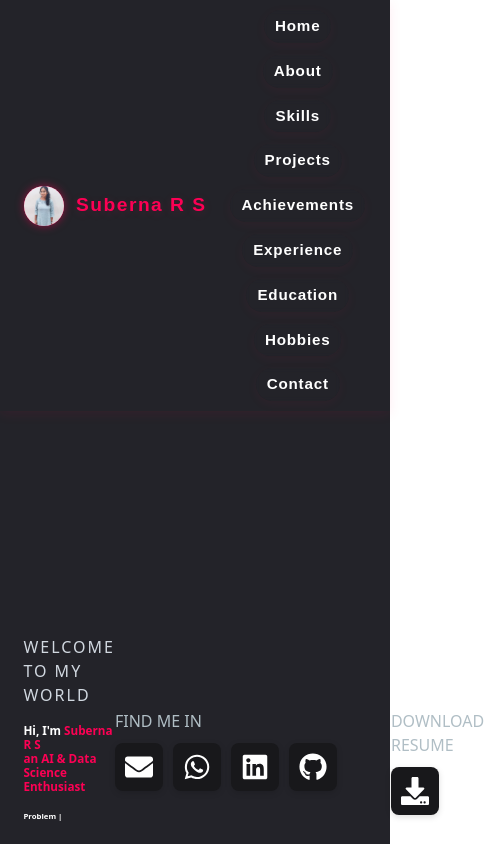
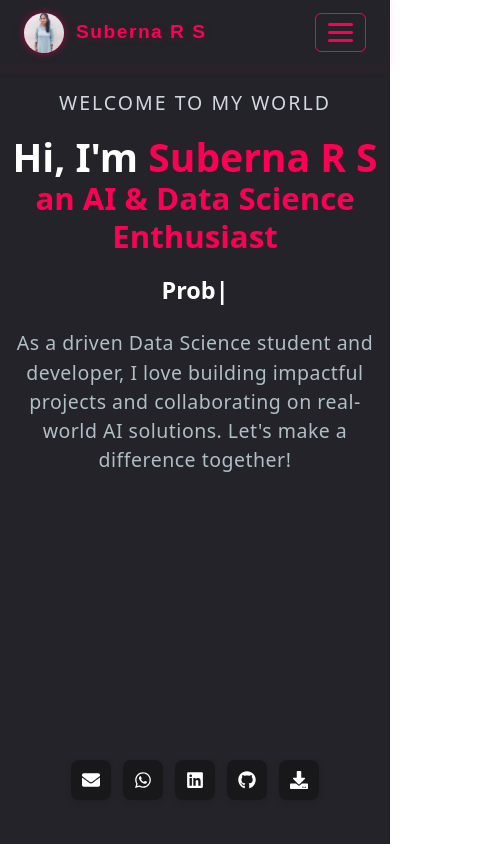
Before and after one commit to srvenkateshpi-web/portfolio, a React (Create React App) app: page / in a window 390 px wide. Shown: the top 844 px of the page, 484 px wide, since content can reach past the window. Built offline with nearby package versions, Linux system fonts and the light colour scheme.

Commit message:
responsiveness

```diff
--- a/src/components/Hero.js
+++ b/src/components/Hero.js
@@ -1,4 +1,4 @@
-import React from "react";
+import React, { useState, useEffect } from "react";
 import { ReactTyped } from "react-typed";
 import {
   FaEnvelope,
@@ -7,10 +7,9 @@ import {
   FaGithub,
   FaDownload,
 } from "react-icons/fa";
-
 import resumePDF from "../assets/resume.pdf";
 
-const accentColor = "#fd0054"; // Your highlight color
+const accentColor = "#fd0054";
 
 const socialLinks = [
   { icon: <FaEnvelope />, link: "mailto:subernasrajaram@gmail.com" },
@@ -20,30 +19,92 @@ const socialLinks = [
 ];
 
 function Hero() {
+  const [windowWidth, setWindowWidth] = useState(window.innerWidth);
+
+  useEffect(() => {
+    const handleResize = () => setWindowWidth(window.innerWidth);
+    window.addEventListener("resize", handleResize);
+    return () => window.removeEventListener("resize", handleResize);
+  }, []);
+
+  const isTablet = windowWidth <= 1024;
+  const isMobile = windowWidth <= 768;
+  const isTiny = windowWidth <= 400;
+
+  const leftFontSize = isTiny
+    ? "5vw"
+    : isMobile
+    ? "4vw"
+    : isTablet
+    ? "2vw"
+    : "1.4vw";
+  const headingFontSize = isTiny
+    ? "10vw"
+    : isMobile
+    ? "8vw"
+    : isTablet
+    ? "4vw"
+    : "3vw";
+  const subHeadingFontSize = isTiny
+    ? "8vw"
+    : isMobile
+    ? "6vw"
+    : isTablet
+    ? "3vw"
+    : "3vw";
+  const typedFontSize = isTiny
+    ? "6vw"
+    : isMobile
+    ? "5vw"
+    : isTablet
+    ? "2.5vw"
+    : "2vw";
+  const paragraphFontSize = isTiny
+    ? "5vw"
+    : isMobile
+    ? "4vw"
+    : isTablet
+    ? "1.5vw"
+    : "1.2vw";
+  const iconSize = isTiny ? 18 : isMobile ? 20 : 28;
+  const iconDim = isTiny ? 40 : isMobile ? 45 : 48;
+  const iconMarginTop = isMobile ? 10 : 20;
+
   return (
     <div
       style={{
         background: "#232329",
-        minHeight: "85vh",
+        minHeight: isTiny ? "95vh" : isMobile ? "90vh" : "70vh",
         color: "#fff",
         display: "flex",
+        flexWrap: "wrap",
         alignItems: "center",
-        paddingLeft: "6vw",
-        paddingBottom: "-2rem",
-        marginBottom: 0,
+        justifyContent: isMobile ? "center" : "flex-start",
+        padding: isTiny ? "6vw 3vw" : isMobile ? "6vw 4vw" : "4vw 6vw",
       }}
     >
-      <div style={{ flex: 2 }}>
-        <p style={{ letterSpacing: 2, color: "#d1d8e0" }}>
+      {/* Left Side */}
+      <div
+        style={{
+          flex: 2,
+          minWidth: 280,
+          fontSize: leftFontSize,
+          marginBottom: isMobile ? 20 : 0,
+          textAlign: isMobile ? "center" : "left",
+        }}
+      >
+        <p
+          style={{ letterSpacing: 2, color: "#d1d8e0", fontSize: leftFontSize }}
+        >
           WELCOME TO MY WORLD
         </p>
-        <h1 style={{ fontWeight: 700, fontSize: "3vw", margin: 0 }}>
+        <h1 style={{ fontWeight: 700, fontSize: headingFontSize, margin: 0 }}>
           Hi, I'm <span style={{ color: accentColor }}>Suberna R S</span>
         </h1>
         <h1
           style={{
             fontWeight: 700,
-            fontSize: "3vw",
+            fontSize: subHeadingFontSize,
             margin: 0,
             color: accentColor,
           }}
@@ -53,19 +114,21 @@ function Hero() {
         <div
           style={{
             fontWeight: 700,
-            fontSize: "2vw",
+            fontSize: typedFontSize,
             color: "#fff",
             display: "flex",
+            justifyContent: isMobile ? "center" : "flex-start",
             alignItems: "center",
             marginTop: 18,
           }}
         >
           <ReactTyped
             strings={[
-              "Machine Learning Developer",
+              "Machine Learning Developer !",
               "Web Developer",
-              "Problem Solver",
+              "Problem Solver !",
               "Hackathon Winner",
+              "AI Enthusiast",
             ]}
             typeSpeed={60}
             backSpeed={35}
@@ -74,10 +137,10 @@ function Hero() {
         </div>
         <p
           style={{
-            maxWidth: 500,
-            marginTop: 24,
+            maxWidth: isMobile ? "100%" : 500,
+            marginTop: 20,
             color: "#b0bec5",
-            fontSize: "1.2vw",
+            fontSize: paragraphFontSize,
             fontWeight: 400,
             letterSpacing: 0.5,
           }}
@@ -88,21 +151,104 @@ function Hero() {
         </p>
       </div>
 
-      {/* Right Side Section */}
-      <div style={{ flex: 1 }}>
+      {/* Right Side */}
+      {isMobile ? (
         <div
           style={{
+            flex: 1,
+            display: "flex",
+            flexDirection: "row",
+            justifyContent: "center",
+            alignItems: "center",
+            gap: 12,
+            flexWrap: "wrap",
+            marginTop: iconMarginTop,
+          }}
+        >
+          {socialLinks.map((s, idx) => (
+            <a
+              key={idx}
+              href={s.link}
+              target="_blank"
+              rel="noopener noreferrer"
+              style={{
+                background: "#18181b",
+                borderRadius: 8,
+                color: "#fff",
+                fontSize: iconSize,
+                width: iconDim,
+                height: iconDim,
+                display: "flex",
+                alignItems: "center",
+                justifyContent: "center",
+                boxShadow: "0 2px 6px 0 #0002",
+                textDecoration: "none",
+                transition: "background 0.2s",
+              }}
+              onMouseOver={(e) =>
+                (e.currentTarget.style.background = accentColor)
+              }
+              onMouseOut={(e) => (e.currentTarget.style.background = "#18181b")}
+            >
+              {s.icon}
+            </a>
+          ))}
+          <a
+            href={resumePDF}
+            target="_blank"
+            rel="noopener noreferrer"
+            style={{
+              background: "#18181b",
+              borderRadius: 8,
+              color: "#fff",
+              fontSize: iconSize,
+              width: iconDim,
+              height: iconDim,
+              display: "flex",
+              alignItems: "center",
+              justifyContent: "center",
+              boxShadow: "0 2px 6px 0 #0002",
+              textDecoration: "none",
+              transition: "background 0.2s",
+            }}
+            onMouseOver={(e) =>
+              (e.currentTarget.style.background = accentColor)
+            }
+            onMouseOut={(e) => (e.currentTarget.style.background = "#18181b")}
+          >
+            <FaDownload />
+          </a>
+        </div>
+      ) : (
+        // Desktop layout untouched
+        <div
+          style={{
+            flex: 1,
+            minWidth: 0,
             display: "flex",
             flexDirection: "row",
             justifyContent: "flex-end",
             gap: 24,
-            marginBottom: 16,
+            marginTop: 20,
+            flexWrap: "wrap",
           }}
         >
-          {/* Social Links */}
-          <div>
+          <div
+            style={{
+              display: "flex",
+              flexDirection: "column",
+              alignItems: "flex-start",
+            }}
+          >
             <div style={{ color: "#b0bec5", marginBottom: 10 }}>FIND ME IN</div>
-            <div style={{ display: "flex", gap: 10 }}>
+            <div
+              style={{
+                display: "flex",
+                gap: 10,
+                flexWrap: "wrap",
+                justifyContent: "flex-start",
+              }}
+            >
               {socialLinks.map((s, idx) => (
                 <a
                   key={idx}
@@ -120,15 +266,15 @@ function Hero() {
                     alignItems: "center",
                     justifyContent: "center",
                     boxShadow: "0 2px 6px 0 #0002",
+                    textDecoration: "none",
                     transition: "background 0.2s",
-                    textDecoration: "none",
                   }}
-                  onMouseOver={(e) => {
-                    e.currentTarget.style.background = accentColor;
-                  }}
-                  onMouseOut={(e) => {
-                    e.currentTarget.style.background = "#18181b";
-                  }}
+                  onMouseOver={(e) =>
+                    (e.currentTarget.style.background = accentColor)
+                  }
+                  onMouseOut={(e) =>
+                    (e.currentTarget.style.background = "#18181b")
+                  }
                 >
                   {s.icon}
                 </a>
@@ -136,14 +282,11 @@ function Hero() {
             </div>
           </div>
 
-          {/* Resume Download */}
-          <div style={{ marginLeft: 30 }}>
-            <div style={{ color: "#b0bec5", marginBottom: 10 }}>
-              DOWNLOAD RESUME
-            </div>
+          <div style={{ marginLeft: 10 }}>
+            <div style={{ color: "#b0bec5", marginBottom: 10 }}>RESUME</div>
             <a
-              href={resumePDF} // ✅ Use imported PDF
-              target="_blank" // ✅ open in new tab
+              href={resumePDF}
+              target="_blank"
               rel="noopener noreferrer"
               style={{
                 background: "#18181b",
@@ -157,19 +300,18 @@ function Hero() {
                 justifyContent: "center",
                 boxShadow: "0 2px 6px 0 #0002",
                 textDecoration: "none",
+                transition: "background 0.2s",
               }}
-              onMouseOver={(e) => {
-                e.currentTarget.style.background = accentColor;
-              }}
-              onMouseOut={(e) => {
-                e.currentTarget.style.background = "#18181b";
-              }}
+              onMouseOver={(e) =>
+                (e.currentTarget.style.background = accentColor)
+              }
+              onMouseOut={(e) => (e.currentTarget.style.background = "#18181b")}
             >
               <FaDownload />
             </a>
           </div>
         </div>
-      </div>
+      )}
     </div>
   );
 }
--- a/src/components/Navbar.js
+++ b/src/components/Navbar.js
@@ -1,25 +1,42 @@
 import React, { useEffect, useState } from "react";
 import { Navbar, Nav } from "react-bootstrap";
 import { Link } from "react-scroll";
-import logo from "../assets/logo.JPG"; // Adjust the path as needed
+import logo from "../assets/logo.JPG";
 
 const accentColor = "#fd0054";
 
 function Navigation() {
   const [shrink, setShrink] = useState(false);
+  const [expanded, setExpanded] = useState(false);
 
   useEffect(() => {
-    const onScroll = () => {
-      setShrink(window.scrollY > 40);
-    };
+    const onScroll = () => setShrink(window.scrollY > 40);
     window.addEventListener("scroll", onScroll);
     return () => window.removeEventListener("scroll", onScroll);
   }, []);
+
+  const navItems = [
+    ["home", "Home"],
+    ["about", "About"],
+    ["skills", "Skills"],
+    ["projects", "Projects"],
+    ["achievements", "Achievements"],
+    ["experience", "Experience"],
+    ["education", "Education"],
+    ["hobbies", "Hobbies"],
+    ["contact", "Contact"],
+  ];
+
+  const handleLinkClick = () => {
+    if (window.innerWidth < 992) setExpanded(false);
+  };
 
   return (
     <Navbar
       expand="lg"
       sticky="top"
+      expanded={expanded}
+      onToggle={() => setExpanded(!expanded)}
       style={{
         background: shrink ? "rgba(35,35,41,0.7)" : "#232329",
         boxShadow: shrink
@@ -44,7 +61,7 @@ function Navigation() {
         justifyContent: "space-between",
       }}
     >
-      {/* Brand on the left with logo image */}
+      {/* Brand */}
       <Navbar.Brand
         href="#home"
         style={{
@@ -61,7 +78,6 @@ function Navigation() {
           marginLeft: 0,
         }}
       >
-        {/* Circle wrapper for logo */}
         <div
           style={{
             backgroundColor: accentColor,
@@ -82,8 +98,8 @@ function Navigation() {
             style={{
               height: "100%",
               width: "100%",
-              objectFit: "cover", // Fills the container, cropping if necessary
-              borderRadius: "50%", // Keeps image round inside the circle container
+              objectFit: "cover",
+              borderRadius: "50%",
               transition: "height 0.25s",
             }}
           />
@@ -91,8 +107,50 @@ function Navigation() {
         Suberna R S
       </Navbar.Brand>
 
-      {/* Nav links on the right */}
+      {/* Hamburger Toggle for small screens */}
+      <Navbar.Toggle
+        aria-controls="navbar-nav"
+        style={{ borderColor: accentColor }}
+      >
+        <span
+          style={{
+            display: "block",
+            width: 25,
+            height: 3,
+            margin: "5px auto",
+            backgroundColor: accentColor,
+            borderRadius: 2,
+            transition: "all 0.3s",
+          }}
+        />
+        <span
+          style={{
+            display: "block",
+            width: 25,
+            height: 3,
+            margin: "5px auto",
+            backgroundColor: accentColor,
+            borderRadius: 2,
+            transition: "all 0.3s",
+          }}
+        />
+        <span
+          style={{
+            display: "block",
+            width: 25,
+            height: 3,
+            margin: "5px auto",
+            backgroundColor: accentColor,
+            borderRadius: 2,
+            transition: "all 0.3s",
+          }}
+        />
+      </Navbar.Toggle>
+
+      {/* Nav links */}
+      <Navbar.Collapse id="navbar-nav">
         <Nav
+          className="ms-auto nav-custom"
           style={{
             gap: shrink ? "6px" : "12px",
             alignItems: "center",
@@ -102,22 +160,13 @@ function Navigation() {
             display: "flex",
           }}
         >
-        {[
-          ["home", "Home"],
-          ["about", "About"],
-          ["skills", "Skills"],
-          ["projects", "Projects"],
-          ["achievements", "Achievements"],
-          ["experience", "Experience"],
-          ["education", "Education"],
-          ["hobbies", "Hobbies"],
-          ["contact", "Contact"],
-        ].map(([to, label]) => (
+          {navItems.map(([to, label]) => (
             <Link
               key={to}
               to={to}
               smooth={true}
               duration={400}
+              onClick={handleLinkClick}
               className="nav-link nav-glass-link"
               style={{
                 position: "relative",
@@ -140,14 +189,14 @@ function Navigation() {
               }}
               activeClass="active"
               spy={true}
-            href="#"
             >
               {label}
             </Link>
           ))}
         </Nav>
+      </Navbar.Collapse>
 
-      {/* Hover / Active effect */}
+      {/* Hover effect */}
       <style>{`
         .nav-glass-link {
           background: transparent;
@@ -157,10 +206,19 @@ function Navigation() {
           background: linear-gradient(90deg, ${accentColor}BB 0%, #fff0 100%);
           color: #fff !important;
           box-shadow: 0 2px 10px ${accentColor}35;
+          transform: translateY(-2px);
         }
-        .nav-glass-link:active {
-          background: ${accentColor};
-          color: #fff !important;
+
+        /* Small screen adjustments */
+        @media (max-width: 991px) {
+          .nav-custom {
+            flex-direction: row !important;
+            flex-wrap: wrap !important;
+            justify-content: center !important;
+          }
+          .nav-custom .nav-link {
+            flex: 0 0 auto !important;
+          }
         }
       `}</style>
     </Navbar>
```
Lines whose indentation alone changed are shown as unchanged.
